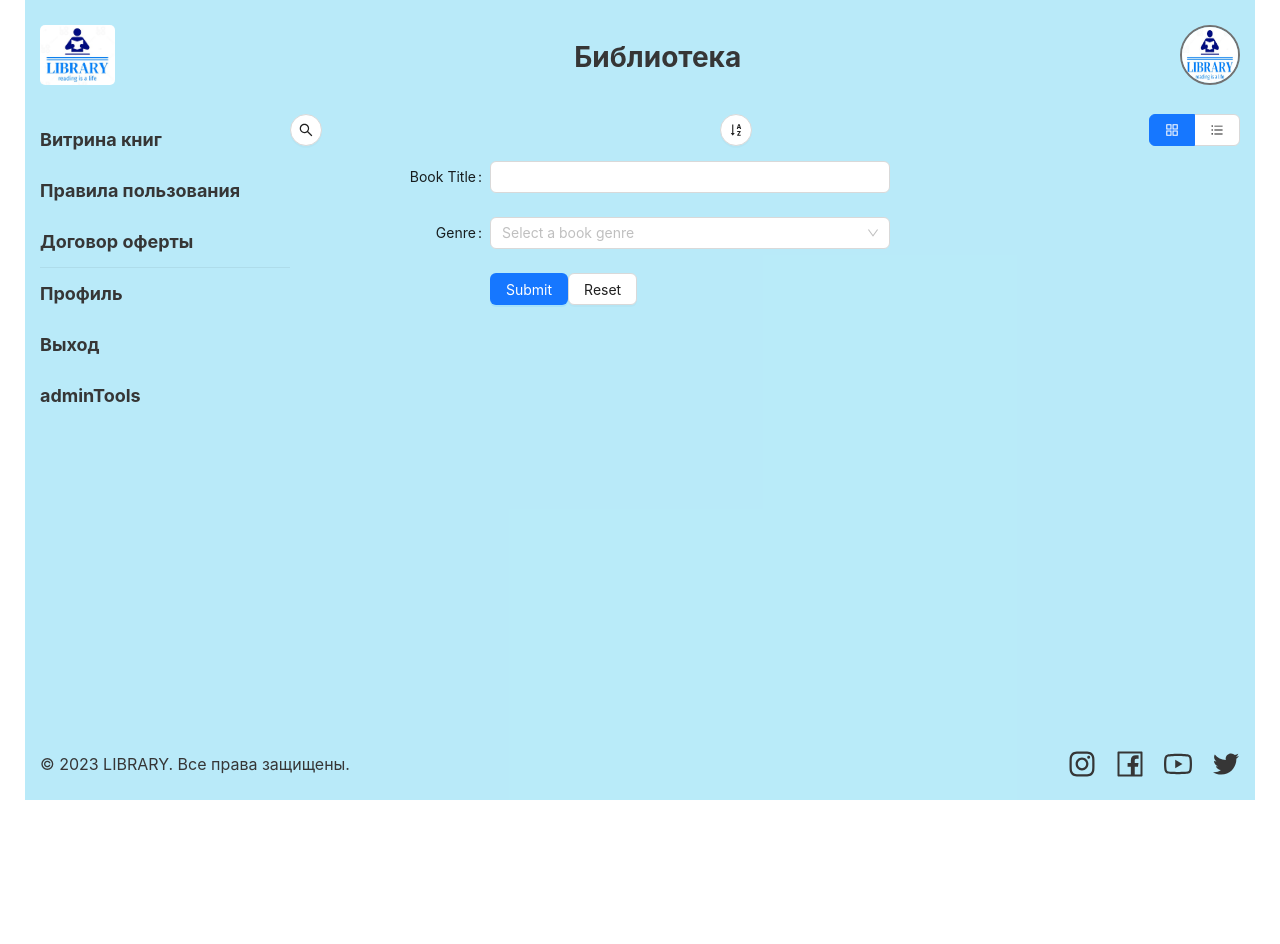
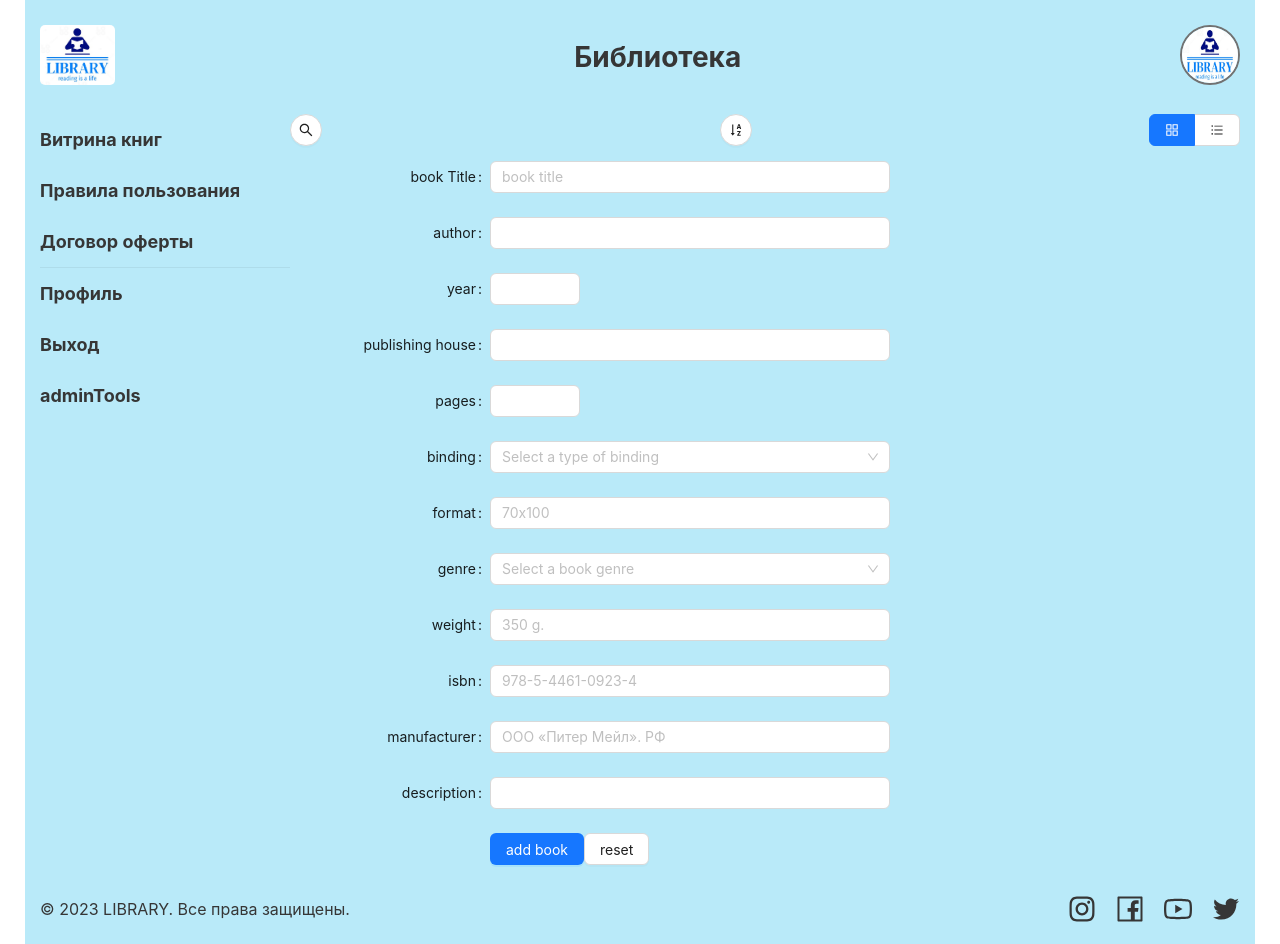
Before and after one commit to onotole-ololoev/my-own-library, a React (Create React App) app: page /admin in a window 1280 px wide. Before the commit the page ends 800 px from the top, so only its background shows below. Built offline with nearby package versions, Linux system fonts and the light colour scheme.

Commit message:
form to add new book created

```diff
--- a/src/pages/adminPage/adminPage.tsx
+++ b/src/pages/adminPage/adminPage.tsx
@@ -1,4 +1,4 @@
-import { Button, Form, Input, Select } from 'antd';
+import { Button, Form, Input, Select, InputNumber } from 'antd';
 import React from 'react';
 
 const { Option } = Select;
@@ -15,7 +15,10 @@ const tailLayout = {
 export const AdminPage: React.FC = () => {
     const [form] = Form.useForm();
 
-    const onGenderChange = (value: string) => {
+    const onBindingChange = (value: string) => {
+        console.log(value)
+    };
+    const onGenreChange = (value: string) => {
         console.log(value)
     };
 
@@ -35,26 +38,75 @@ export const AdminPage: React.FC = () => {
             onFinish={onFinish}
             style={{ maxWidth: 600 }}
         >
-            <Form.Item name="Book Title" label="Book Title" >
+            <Form.Item name="book Title" label="book Title" >
+                <Input placeholder="book title"/>
+                {/*{ isMobile ? <span>title</span> : null}*/}
+            </Form.Item>
+            <Form.Item name="author" label="author" >
                 <Input />
             </Form.Item>
-            <Form.Item name="Genre" label="Genre">
+            <Form.Item label="year">
+                <InputNumber />
+            </Form.Item>
+            <Form.Item name="publishing house" label="publishing house" >
+                <Input />
+            </Form.Item>
+            <Form.Item label="pages">
+                <InputNumber />
+            </Form.Item>
+            <Form.Item name="binding" label="binding">
+                <Select
+                    placeholder="Select a type of binding"
+                    onChange={onBindingChange}
+                    allowClear
+                >
+                    <Option value="hard">hard</Option>
+                    <Option value="soft">soft</Option>
+                </Select>
+            </Form.Item>
+            <Form.Item name="format" label="format" >
+                <Input placeholder={'70x100'}/>
+            </Form.Item>
+            <Form.Item name="genre" label="genre">
                 <Select
                     placeholder="Select a book genre"
-                    onChange={onGenderChange}
+                    onChange={onGenreChange}
                     allowClear
                 >
-                    <Option value="male">Genre</Option>
-                    <Option value="female">Genre</Option>
-                    <Option value="other">Genre</Option>
+                    <Option value="all">all</Option>
+                    <Option value="business">business</Option>
+                    <Option value="detective">detective</Option>
+                    <Option value="foreign">foreign</Option>
+                    <Option value="history">history</Option>
+                    <Option value="classic">classic</Option>
+                    <Option value="psycho">psycho</Option>
+                    <Option value="computer">computer</Option>
+                    <Option value="culture">culture</Option>
+                    <Option value="science">science</Option>
+                    <Option value="journalistic">journalistic</Option>
+                    <Option value="reference">reference</Option>
+                    <Option value="fantastic">fantastic</Option>
+                    <Option value="humor">humor</Option>
                 </Select>
+            </Form.Item>
+            <Form.Item name="weight" label="weight" >
+                <Input placeholder={'350 g.'}/>
+            </Form.Item>
+            <Form.Item name="isbn" label="isbn" >
+                <Input  placeholder={'978-5-4461-0923-4'}/>
+            </Form.Item>
+            <Form.Item name="manufacturer" label="manufacturer" >
+                <Input placeholder={'ООО «Питер Мейл». РФ'}/>
+            </Form.Item>
+            <Form.Item name="description" label="description" >
+                <Input />
             </Form.Item>
             <Form.Item {...tailLayout}>
                 <Button type="primary" htmlType="submit">
-                    Submit
+                    add book
                 </Button>
                 <Button htmlType="button" onClick={onReset}>
-                    Reset
+                    reset
                 </Button>
             </Form.Item>
         </Form>
```
